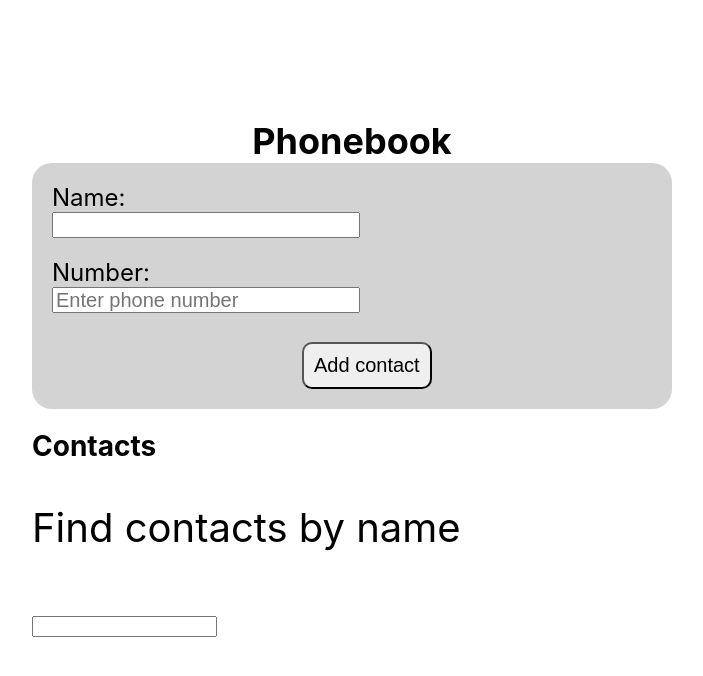
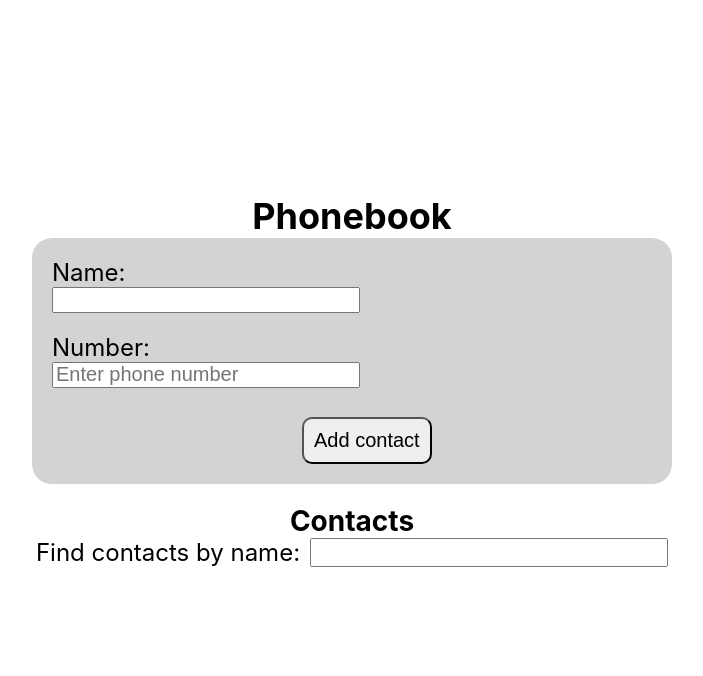
Before and after one commit to holiaka/goit-react-hw-02-phonebook, a React (Create React App) app: page / in a window 1280 px wide. Shown: the top 676 px of the page, without its empty margins (288-991 px from the left). Built offline with nearby package versions, Linux system fonts and the light colour scheme.

Commit message:
Styled  Filter

```diff
--- a/src/components/App.jsx
+++ b/src/components/App.jsx
@@ -66,7 +66,8 @@ export class App extends Component {
           <ContactForm onSubmit={this.handleSubmit}></ContactForm>
           <h2 style={{
             margin: 0,
-            fontSize: '28px'
+            fontSize: '28px',
+            textAlign: "center",
           }}>Contacts</h2>
           <Filter onChange={this.findContacts}></Filter>
           <ContactList contacts={this.visibleContacts} deleteContact={this.deleteContact}></ContactList>
--- a/src/components/Filter/Filter.js
+++ b/src/components/Filter/Filter.js
@@ -1,5 +1,18 @@
 import styled from "styled-components";
+
+export const FilterBox = styled.div`
+    display: flex;
+    gap: 10px;
+    justify-content: center;
+
+`;
 
 export const FilterTitle = styled.p`
     margin: 0;
+    font-size: 24px;
 `;
+
+export const FilterInput = styled.input`
+    font-size: 20px;
+    width: 350px;
+`;
--- a/src/components/Filter/Filter.jsx
+++ b/src/components/Filter/Filter.jsx
@@ -1,12 +1,13 @@
 import PropTypes from "prop-types";
+import { FilterInput, FilterTitle, FilterBox } from './Filter'
 
 
 export const Filter = ({ onChange }) => {
     return (
-        <>
-        <p>Find contacts by name</p>
-        <input type="text" onChange={onChange} />
-        </>
+        <FilterBox>
+        <FilterTitle>Find contacts by name:</FilterTitle>
+        <FilterInput type="text" onChange={onChange} />
+        </FilterBox>
     );
 }
 
```
